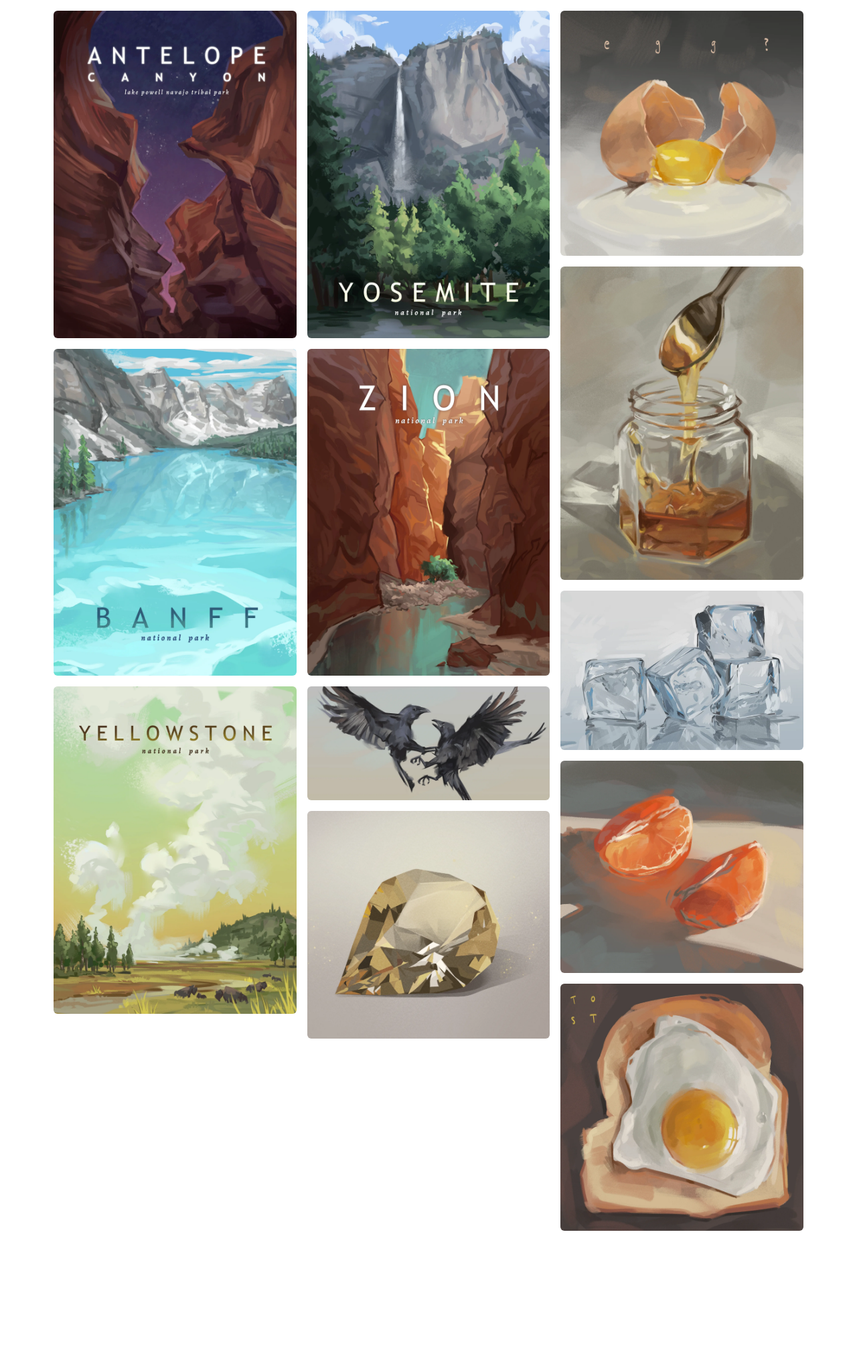
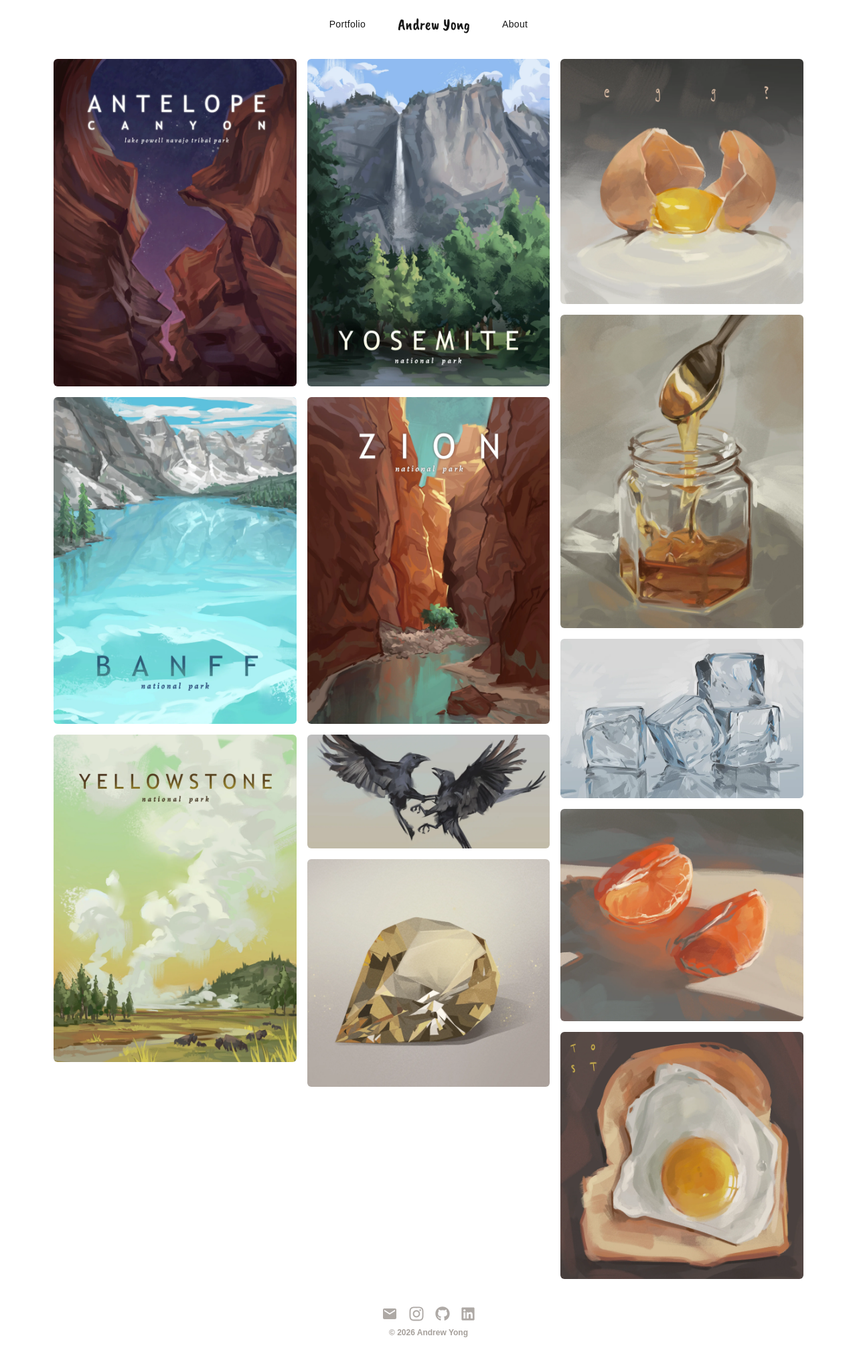
Before and after one commit to andrwyoung/art-portfolio, a Next.js app: page / in a window 1280 px wide. Shown: the whole page at 67% size. Before the commit the page ends 1854 px from the top, so only its background shows below. Built offline with nearby package versions, Linux system fonts and the light colour scheme; a web font is replaced by a local one.

Commit message:
metadata scaffolding

```diff
--- a/app/about/page.tsx
+++ b/app/about/page.tsx
@@ -0,0 +1,48 @@
+import Image from "next/image";
+import { CONTACT_EMAIL } from "../types/settings";
+
+export default function About() {
+  return (
+    <main className="max-w-2xl mx-auto px-8 py-16 flex flex-col gap-12">
+      {/* Photo + intro */}
+      <section className="flex flex-col sm:flex-row items-center gap-8">
+        <div className="shrink-0 w-64 h-64 rounded-md overflow-hidden">
+          <Image
+            src="/photo.jpeg"
+            alt="Andrew Yong"
+            width={898}
+            height={872}
+            className="w-full h-full object-cover"
+            priority
+          />
+        </div>
+        <div className="flex flex-col gap-3 text-center sm:text-left">
+          <h1 className="font-logo text-4xl">Andrew Yong</h1>
+          <p className="font-header text-sm text-foreground/50 tracking-wide uppercase">
+            Illustrator & Digital Painter
+          </p>
+        </div>
+      </section>
+
+      {/* Bio */}
+      <section className="font-body text-base leading-relaxed space-y-4 text-foreground/80">
+        <p>[A short paragraph about who you are and what drives your work.]</p>
+        <p>
+          [A second paragraph — your process, medium, influences, or what you
+          love to paint.]
+        </p>
+      </section>
+
+      {/* Contact */}
+      <section className="flex flex-col gap-2">
+        <h2 className="font-header text-sm tracking-wide ">Get in touch</h2>
+        <a
+          href={`mailto:${CONTACT_EMAIL}`}
+          className="font-body text-base hover:text-highlight transition-colors"
+        >
+          {CONTACT_EMAIL}
+        </a>
+      </section>
+    </main>
+  );
+}
--- a/app/layout.tsx
+++ b/app/layout.tsx
@@ -1,6 +1,8 @@
 import type { Metadata } from "next";
 import { Caveat_Brush, Figtree, Recursive } from "next/font/google";
 import "./globals.css";
+import Footer from "@/components/footer";
+import Navbar from "@/components/navbar";
 
 const logoFont = Caveat_Brush({
   variable: "--font-logo",
@@ -73,7 +75,12 @@
       lang="en"
       className={`${logoFont.variable} ${headerFont.variable} ${bodyFont.variable} h-full antialiased`}
     >
-      <body className="min-h-full flex flex-col">{children}</body>
+      <body className="min-h-full flex flex-col">
+        {" "}
+        <Navbar />
+        {children}
+        <Footer />
+      </body>
     </html>
   );
 }
--- /dev/null
+++ b/app/types/settings.ts
@@ -0,0 +1 @@
+export const CONTACT_EMAIL = "yong.andrew11@gmail.com";
--- /dev/null
+++ b/components/footer.tsx
@@ -0,0 +1,45 @@
+import { CONTACT_EMAIL } from "@/app/types/settings";
+import { SocialIcon } from "./social-icon";
+import { FaInstagram, FaGithub, FaLinkedin } from "react-icons/fa";
+import { MdEmail } from "react-icons/md";
+
+export default function Footer() {
+  return (
+    <footer className="w-full px-8 py-6 flex flex-col items-center justify-center font-semibold text-sm text-stone-400 bg-background">
+      <div className="flex gap-4 items-center mb-2">
+        <SocialIcon
+          href={`mailto:${CONTACT_EMAIL}`}
+          title="Send email to Andrew"
+          icon={<MdEmail className="size-6" />}
+        />{" "}
+        <SocialIcon
+          href="https://www.instagram.com/jonadrew_/"
+          title="Instagram"
+          icon={<FaInstagram className="size-6" />}
+        />
+        <SocialIcon
+          href="https://github.com/andrwyoung/art-portfolio"
+          title="See this website's code"
+          icon={<FaGithub className="size-5.5" />}
+        />
+        <SocialIcon
+          href="https://linkedin.com/in/andrwyoung"
+          title="Visit Andrew's LinkedIn"
+          icon={<FaLinkedin className="size-5.5" />}
+        />
+      </div>
+
+      <a
+        href="https://www.andrwyoung.com/"
+        className="font-header tracking-tightest text-xs font-semibold
+            hover:underline"
+        title="Andrew's website"
+        target="_blank"
+        rel="noopener noreferrer"
+      >
+        {" "}
+        © {new Date().getFullYear()} Andrew Yong
+      </a>
+    </footer>
+  );
+}
--- a/components/gallery.tsx
+++ b/components/gallery.tsx
@@ -11,18 +11,20 @@
 
   return (
     <>
-      <div className="max-w-6xl mx-auto columns-3 gap-4 p-4">
+      <div className="max-w-6xl mx-auto columns-1 sm:columns-3 gap-4 p-4">
         {PortfolioConfig.map((item, i) => (
           <div
             key={item.filepath}
-            className="break-inside-avoid mb-4 cursor-zoom-in rounded-md transition-shadow hover:shadow-md"
-            onClick={() => setSelected(i)}
+            className="break-inside-avoid mb-4 cursor-zoom-in rounded-md transition-all
+            hover:shadow-md hover:scale-101"
+            onClick={() => { if (window.innerWidth >= 640) setSelected(i); }}
           >
             <Image
               src={item.filepath}
               alt={item.seoDescription}
               width={item.width}
               height={item.height}
+              title={item.clientDescription}
               className="w-full h-auto block rounded-md"
               sizes="(max-width: 768px) 100vw, 33vw"
             />
--- a/components/lightbox.tsx
+++ b/components/lightbox.tsx
@@ -26,11 +26,12 @@
 
   return (
     <div
-      className="fixed inset-0 z-50 flex items-center justify-center bg-stone-900/70"
+      className="fixed inset-0 z-50 flex items-center justify-center bg-stone-900/80"
       onClick={onClose}
     >
       <button
-        className="absolute left-4 text-white text-4xl select-none px-4 py-2 hover:opacity-60"
+        className="absolute left-4 text-white text-4xl select-none px-4 py-2
+        hover:cursor-pointer hover:opacity-60"
         onClick={(e) => {
           e.stopPropagation();
           onPrev();
@@ -41,22 +42,29 @@
       </button>
 
       <div
-        className="relative max-h-[90vh] max-w-[90vw]"
+        className="flex flex-col max-h-[90vh] max-w-[90vw]"
         onClick={(e) => e.stopPropagation()}
       >
+        {item.clientDescription && (
+          <p className="text-white font-header text-lg text-center mb-4 ">
+            {item.clientDescription}
+          </p>
+        )}
         <Image
           src={item.filepath}
           alt={item.seoDescription}
           width={item.width}
           height={item.height}
-          className="max-h-[90vh] max-w-[90vw] w-auto h-auto object-contain"
+          // title={item.clientDescription}
+          className="max-h-[80vh] max-w-[90vw] w-auto h-auto object-contain"
           sizes="90vw"
           priority
         />
       </div>
 
       <button
-        className="absolute right-4 text-white text-4xl select-none px-4 py-2 hover:opacity-60"
+        className="absolute right-4 text-white text-4xl select-none
+        hover:cursor-pointer px-4 py-2 hover:opacity-60"
         onClick={(e) => {
           e.stopPropagation();
           onNext();
--- a/components/navbar.tsx
+++ b/components/navbar.tsx
@@ -0,0 +1,23 @@
+import Link from "next/link";
+
+export default function Navbar() {
+  return (
+    <nav className="flex items-center justify-center gap-12 px-8 py-5">
+      <Link
+        href="/"
+        className="font-header text-sm tracking-wide hover:text-highlight transition-colors"
+      >
+        Portfolio
+      </Link>
+      <Link href="/" className="font-logo text-2xl">
+        Andrew Yong
+      </Link>
+      <Link
+        href="/about"
+        className="font-header text-sm tracking-wide hover:text-highlight transition-colors"
+      >
+        About
+      </Link>
+    </nav>
+  );
+}
--- /dev/null
+++ b/components/social-icon.tsx
@@ -0,0 +1,28 @@
+import { ReactNode } from "react";
+
+export function SocialIcon({
+  href,
+  title,
+  icon,
+  className,
+}: {
+  href: string;
+  title: string;
+  icon: ReactNode;
+  className?: string;
+}) {
+  return (
+    <a
+      href={href}
+      target="_blank"
+      rel="noopener noreferrer"
+      title={title}
+      aria-label={title}
+      className={` transition-all duration-200 hover:rotate-10
+          cursor-pointer text-stone-500 hover:scale-105 opacity-60 hover:opacity-100
+          ${className}`}
+    >
+      {icon}
+    </a>
+  );
+}
--- a/package.json
+++ b/package.json
@@ -12,7 +12,8 @@
     "@vercel/analytics": "^2.0.1",
     "next": "16.2.6",
     "react": "19.2.4",
-    "react-dom": "19.2.4"
+    "react-dom": "19.2.4",
+    "react-icons": "^5.6.0"
   },
   "devDependencies": {
     "@tailwindcss/postcss": "^4",
```
Also changed, not shown: public/photo.jpeg (added), 1 other file (tests, documents, lock files or other folders).
